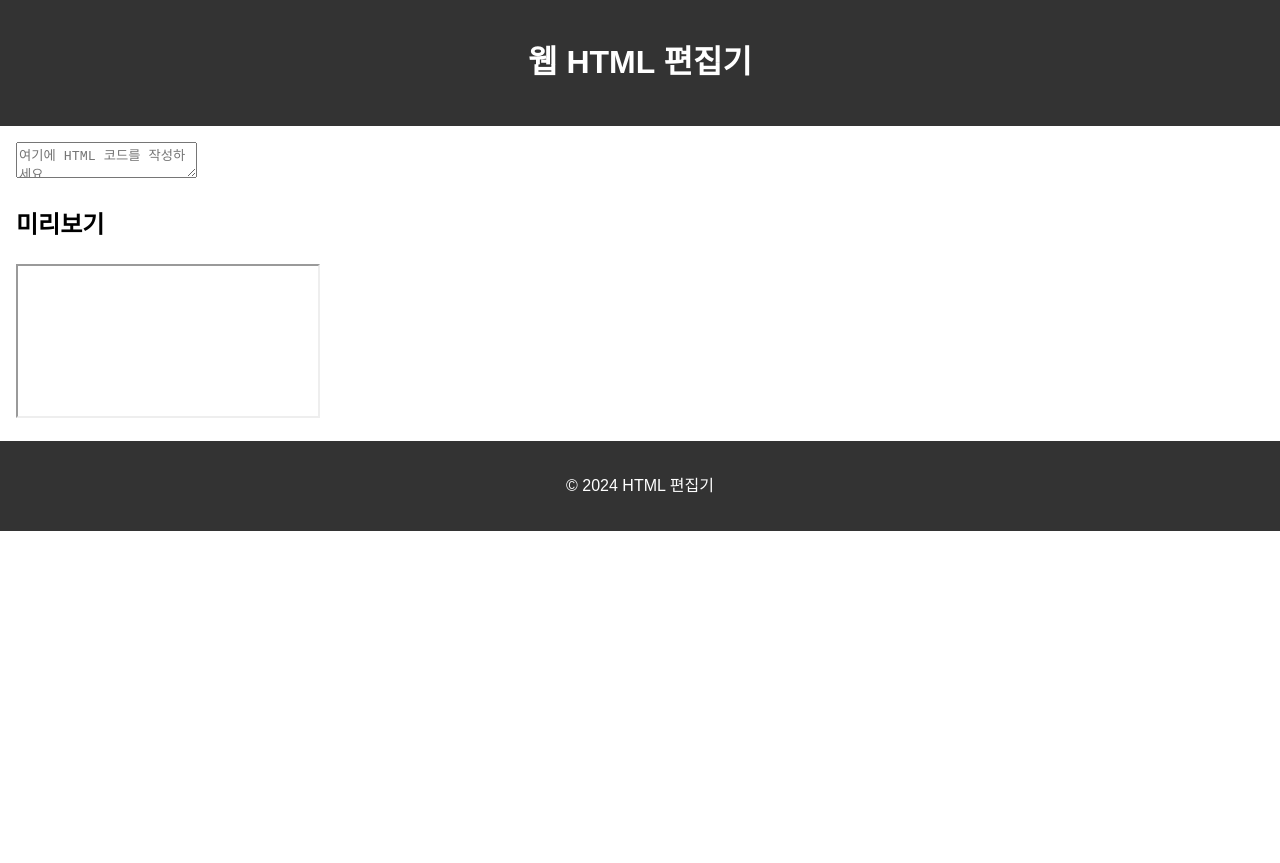
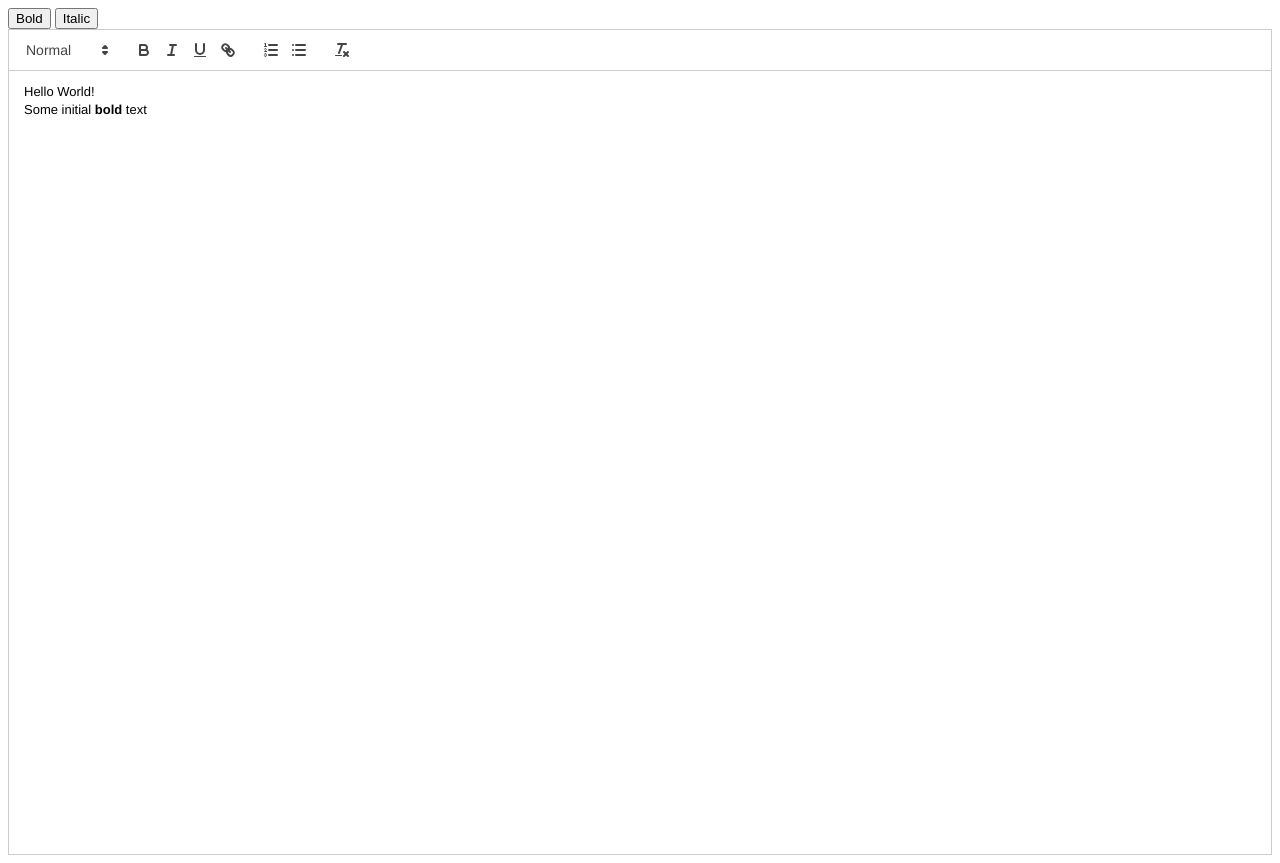
Before and after one commit to nepptune-studio/github.io, a plain HTML site: page editor.html in a window 1280 px wide. Before the commit the page ends 800 px from the top, so only its background shows below. Drawn offline with nearby package versions, Linux system fonts and the light colour scheme; a web font is replaced by a local one.

Commit message:
quill 샘플 코드 복붙

```diff
--- a/editor.html
+++ b/editor.html
@@ -1,27 +1,28 @@
-<!DOCTYPE html>
-<html lang="ko">
-<head>
-    <meta charset="UTF-8">
-    <meta name="viewport" content="width=device-width, initial-scale=1.0">
-    <title>웹 HTML 편집기</title>
-    <link rel="stylesheet" href="styles.css">
-</head>
-<body>
-    <header>
-        <h1>웹 HTML 편집기</h1>
-    </header>
-    <main>
-        <section id="editor-container">
-            <textarea id="html-editor" placeholder="여기에 HTML 코드를 작성하세요..."></textarea>
-        </section>
-        <section id="preview-container">
-            <h2>미리보기</h2>
-            <iframe id="preview-frame"></iframe>
-        </section>
-    </main>
-    <footer>
-        <p>&copy; 2024 HTML 편집기</p>
-    </footer>
-    <script src="editor.js"></script>
-</body>
-</html>
+<!-- Include Quill stylesheet -->
+<link
+  href="https://cdn.jsdelivr.net/npm/quill@2/dist/quill.snow.css"
+  rel="stylesheet"
+/>
+
+<!-- Create the toolbar container -->
+<div id="toolbar">
+  <button class="ql-bold">Bold</button>
+  <button class="ql-italic">Italic</button>
+</div>
+
+<!-- Create the editor container -->
+<div id="editor">
+  <p>Hello World!</p>
+  <p>Some initial <strong>bold</strong> text</p>
+  <p><br /></p>
+</div>
+
+<!-- Include the Quill library -->
+<script src="https://cdn.jsdelivr.net/npm/quill@2/dist/quill.js"></script>
+
+<!-- Initialize Quill editor -->
+<script>
+  const quill = new Quill("#editor", {
+    theme: "snow",
+  });
+</script>
```
